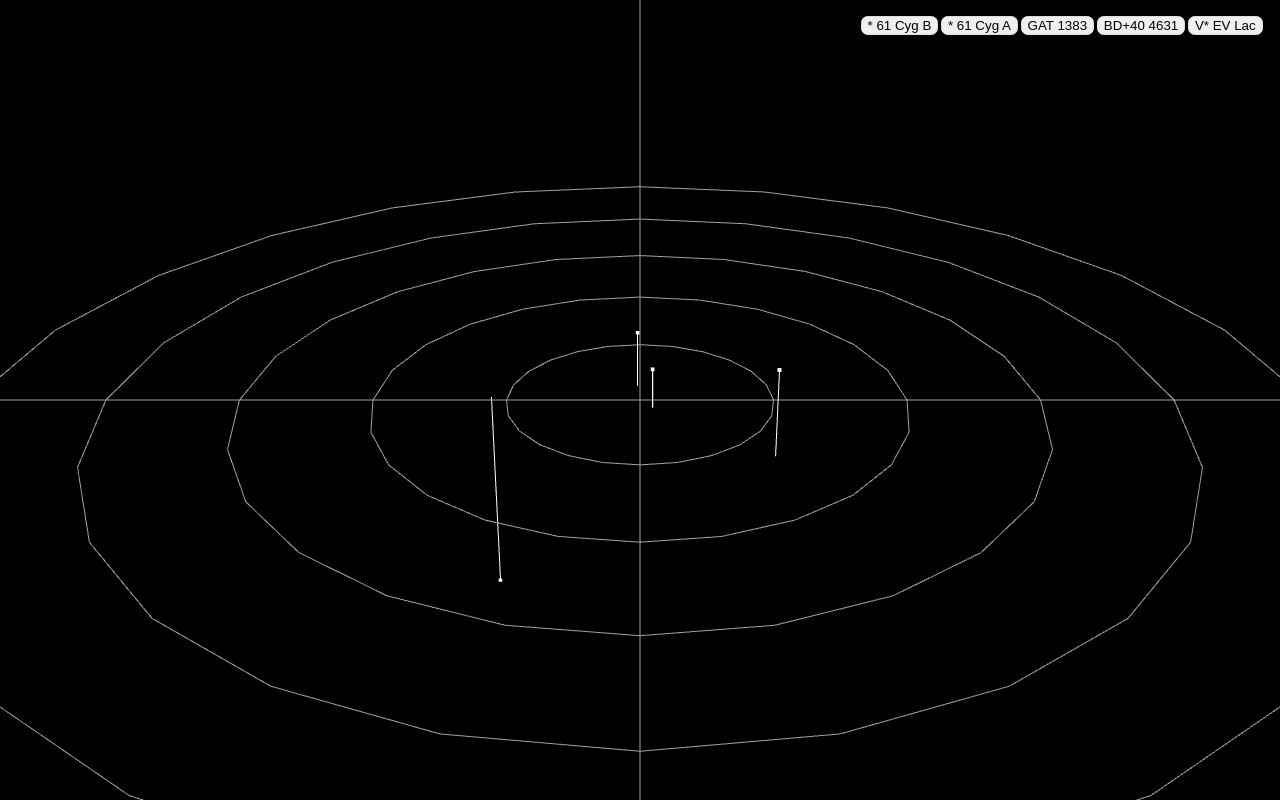
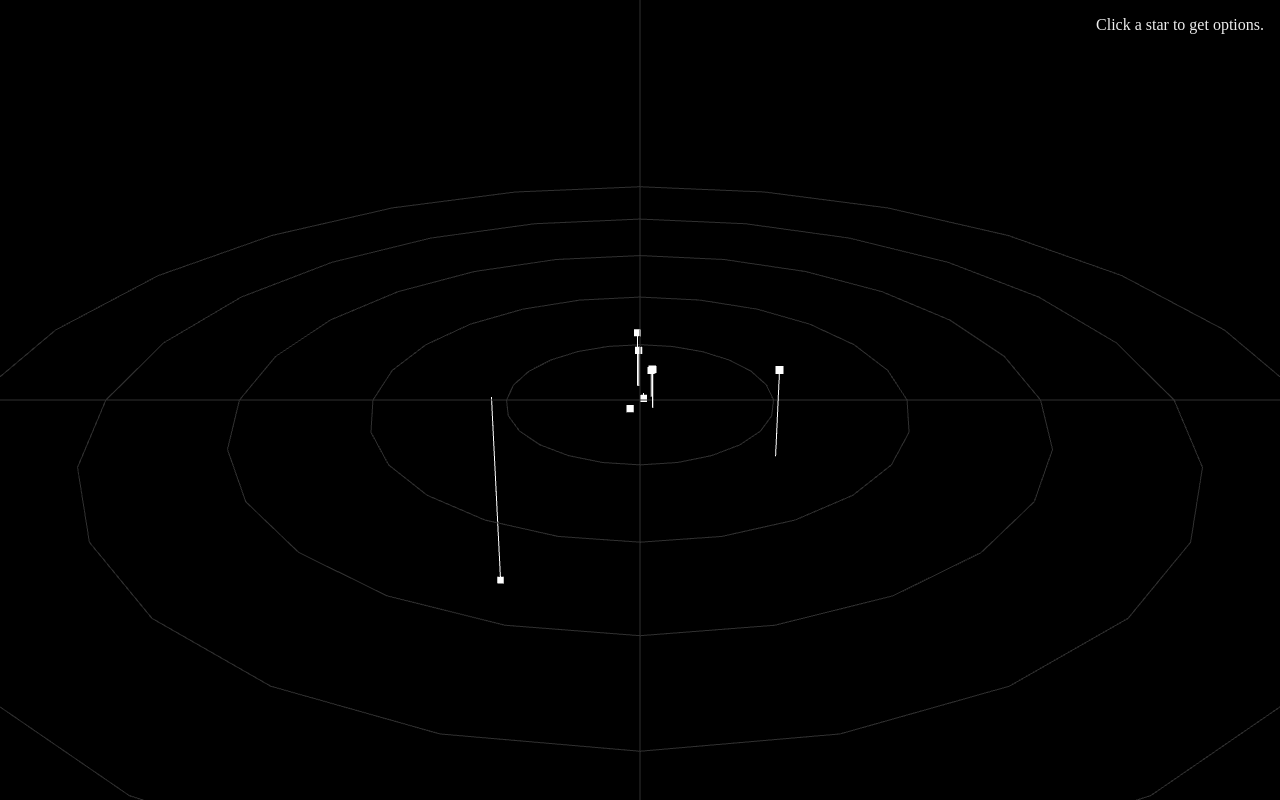
Before and after one commit to nkoehring/stellar-neighbourhood, a website built with Vite: page index.html in a window 1280 px wide. Built offline with nearby package versions, Linux system fonts and the light colour scheme; animation ran at ten frames a second.

Commit message:
adds key controls, star info and more stars

```diff
--- a/index.html
+++ b/index.html
@@ -33,7 +33,7 @@
     </style>
   </head>
   <body>
-    <div id="info"></div>
+    <div id="info">Click a star to get options.</div>
     <script type="module" src="/src/main.ts"></script>
   </body>
 </html>
--- a/src/main.ts
+++ b/src/main.ts
@@ -9,13 +9,13 @@ import {
 } from 'three'
 import { OrbitControls } from 'three/examples/jsm/controls/OrbitControls.js'
 import { planeGeometry } from './plane'
-import { renderStars } from './stars'
+import { renderStars, Star } from './stars'
 
 function init() {
   const w = window.innerWidth
   const h = window.innerHeight
-
   const radius = 50
+  const infoEl = document.getElementById('info')!
 
   const renderer = new WebGLRenderer({ antialias: true })
   renderer.setSize(w, h)
@@ -29,9 +29,10 @@ function init() {
   const controls = new OrbitControls(camera, renderer.domElement)
   controls.enableZoom = true
   controls.enableRotate = true
-  controls.enablePan = false
+  controls.enablePan = true
   controls.maxDistance = radius * 2.5
   controls.minDistance = 0.1
+  controls.listenToKeyEvents(window)
 
   const plane = planeGeometry(radius)
   const stars = renderStars(radius)
@@ -41,6 +42,7 @@ function init() {
 
   const pointer = new Vector2()
   const raycaster = new Raycaster()
+  const intersections: Intersection<Object3D<Event>>[] = []
 
   window.addEventListener('resize', () => {
     camera.aspect = window.innerWidth / window.innerHeight
@@ -52,15 +54,27 @@ function init() {
     pointer.x = (event.clientX / window.innerWidth) * 2 - 1
     pointer.y = -(event.clientY / window.innerHeight) * 2 + 1
   })
+  document.addEventListener('click', () => {
+    infoEl.innerText = 'Click a star to get options.'
+    for (let star of stars.children) {
+      ;(star as Star).highlighted = false
+    }
 
-  const intersections: Intersection<Object3D<Event>>[] = []
+    for (let i of intersections) {
+      const star = i.object.parent as Star
+      if (star.isStar) {
+        star.highlighted = true
+        infoEl.innerText = JSON.stringify(star.starData)
+      }
+    }
+  })
 
   renderer.setAnimationLoop(() => {
     raycaster.setFromCamera(pointer, camera)
 
     intersections.length = 0
-    raycaster.intersectObject(stars, false, intersections)
-    if (intersections.length) console.log(intersections)
+    raycaster.intersectObject(stars, true, intersections)
+
     renderer.render(scene, camera)
   })
   document.body.appendChild(renderer.domElement)
--- a/src/plane.ts
+++ b/src/plane.ts
@@ -2,7 +2,7 @@ import { BufferGeometry, Group, Line, LineBasicMaterial, Shape, Vector3 } from '
 
 export function planeGeometry(radius: number, n = 5) {
   const material = new LineBasicMaterial({
-    color: 0xa0a0a0,
+    color: 0x303030,
   })
   const plane = new Group()
 
--- a/src/stars.ts
+++ b/src/stars.ts
@@ -21,13 +21,20 @@ export interface StarData {
   theta: number
 }
 
-class Star extends Group {
+export class Star extends Group {
+  public isStar = true
+  public starData: StarData
+
   private tangentialCoords = new Vector3()
   private cartesianCoords = new Vector3()
   private sphericalCoords = new Spherical()
 
+  private isHighlighted = false
+  private normalPointSize = 2
+  private highlightedPointSize = 3
+
   private lineMaterial = new LineBasicMaterial({ color: 0xffffff })
-  private pointMaterial = new PointsMaterial({ size: 1, vertexColors: true })
+  private pointMaterial = new PointsMaterial({ size: this.normalPointSize, vertexColors: true })
   private pointGeometry = new BufferGeometry()
 
   private whiteColor = new Float32BufferAttribute([255, 255, 255], 3)
@@ -35,10 +42,11 @@ class Star extends Group {
 
   private poleLine = new Line(new BufferGeometry(), this.lineMaterial)
 
-  constructor(star: StarData) {
+  constructor(starData: StarData) {
     super()
 
-    const { radius, phi, theta } = star
+    const { radius, phi, theta } = starData
+    this.starData = starData
     this.sphericalCoords.set(radius, phi, theta)
     this.cartesianCoords.setFromSpherical(this.sphericalCoords)
 
@@ -58,30 +66,36 @@ class Star extends Group {
     this.add(point)
   }
 
-  setHighlight(isHighlight = true) {
-    this.pointGeometry.setAttribute('color', isHighlight ? this.yellowColor : this.whiteColor)
+  private setHighlight(isHighlight = true) {
+    const color = isHighlight ? this.yellowColor : this.whiteColor
+    this.pointGeometry.setAttribute('color', color)
+    this.pointMaterial.setValues({
+      size: isHighlight ? this.highlightedPointSize : this.normalPointSize,
+    })
+  }
+
+  public get highlighted() {
+    return this.isHighlighted
+  }
+
+  public set highlighted(isHighlighted) {
+    this.isHighlighted = isHighlighted
+    this.setHighlight(isHighlighted)
+  }
+
+  public toggleHighlight() {
+    this.isHighlighted = !this.isHighlighted
+    this.setHighlight(this.isHighlighted)
   }
 }
 
 export function renderStars(maxRadius: number) {
   const group = new Group()
-  const infoEl = document.getElementById('info')!
 
   data.forEach((starData) => {
     if (starData.radius > maxRadius) return
     const star = new Star(starData)
     group.add(star)
-
-    let highlighted = false
-
-    const btnEl = document.createElement('button')
-    btnEl.addEventListener('click', () => {
-      highlighted = !highlighted
-      star.setHighlight(highlighted)
-      btnEl.classList.toggle('highlighted', highlighted)
-    })
-    btnEl.innerText = starData.name
-    infoEl.appendChild(btnEl)
   })
 
   return group
--- a/src/testdata.json
+++ b/src/testdata.json
@@ -38,5 +38,37 @@
     "phi": -13.0693645782006,
     "spectral": "M4.0Ve",
     "radius": 5.0515
+  },
+  {
+    "name": "Proxima Centauri",
+    "type": "Eruptive Variable",
+    "theta": 313.9398620493784,
+    "phi": -1.9271491330428,
+    "spectral": "M5.5Ve",
+    "radius": 1.3019
+  },
+  {
+    "name": "Teegarden's Star",
+    "type": "Low-mass Star",
+    "theta": 160.2632765789228,
+    "phi": -37.0261176452823,
+    "spectral": "dM6",
+    "radius": 3.8315
+  },
+  {
+    "name": "Barnard's star",
+    "type": "BY Dra Variable",
+    "theta": 31.0087027177046,
+    "phi": 14.0626510150033,
+    "spectral": "M4V",
+    "radius": 1.8282
+  },
+  {
+    "name": "Wolf 359",
+    "type": "Eruptive Variable",
+    "theta": 244.0543969618636,
+    "phi": 56.1197323657577,
+    "spectral": "dM6",
+    "radius": 2.4086
   }
 ]
```
